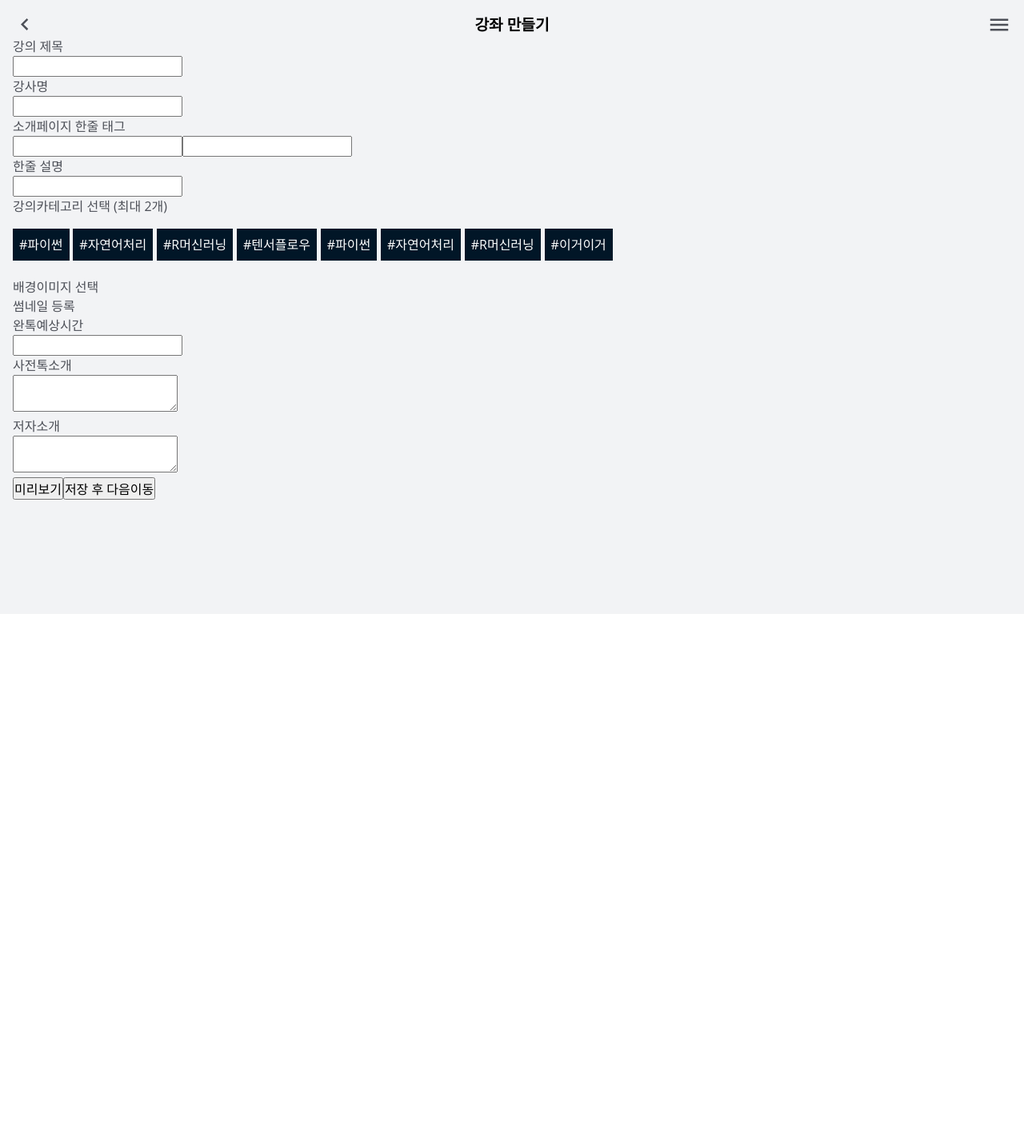
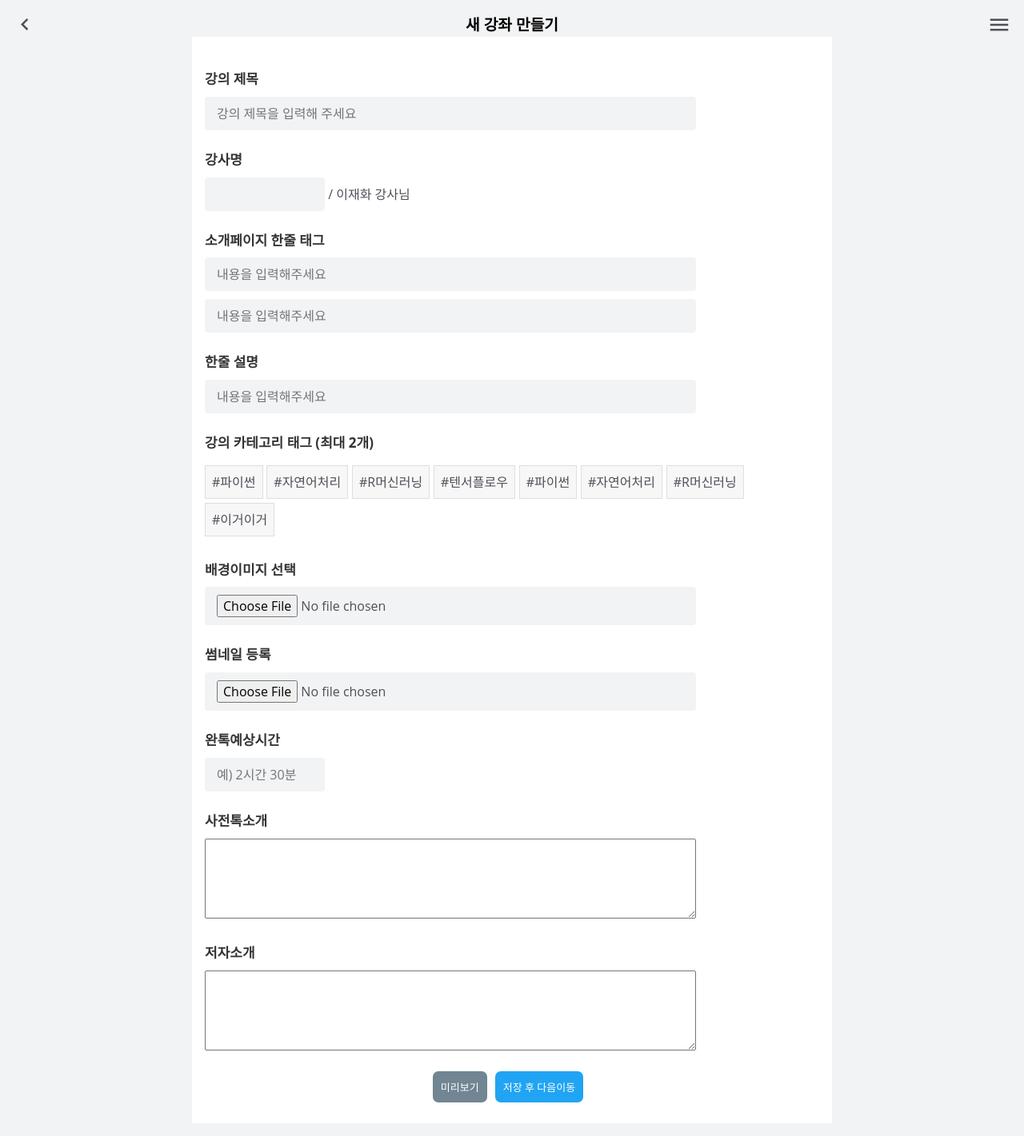
Before and after one commit to syugi/AIRIM, a React app in the folder airim-react/: page /instr/editCourse in a window 1280 px wide. Shown: the whole page at 80% size. Before the commit the page ends 800 px from the top, so only its background shows below. Built offline with nearby package versions, Linux system fonts and the light colour scheme.

Commit message:
add create course

```diff
--- a/airim-react/src/components/common/Layout.js
+++ b/airim-react/src/components/common/Layout.js
@@ -28,7 +28,7 @@ const LayoutBlock = styled.div`
   // margin-top: 96px;
   // margin-bottom: 32px;
   // display: flex;
-  // flex-direction: column;
+  // flex-direction: column;
 `;
 
 const Header = styled.div`
--- a/airim-react/src/components/instr/EditCourse.js
+++ b/airim-react/src/components/instr/EditCourse.js
@@ -3,6 +3,45 @@ import styled, { css } from 'styled-components';
 import { Link } from 'react-router-dom';
 import Layout from 'components/common/Layout';
 import Course from 'components/Course';
+
+const FormContent = styled.form`
+  max-width: 800px;
+background: #ffff;
+  padding: 1em;
+//display: inline-block;
+	//width: auto;
+//	vertical-align: middle;
+margin: 0 auto;
+  h4{
+    margin:25px 0 10px 0;
+    font-size:17px;
+font-weight: bold;
+  }
+
+input{
+  background:#f2f3f5;
+  outline: none;
+  //display: block;
+ // background: rgba(#f2f3f5, 0.1);
+  width: 80%;
+  border: 0;
+  border-radius: 4px;
+  box-sizing: border-box;
+  padding: 10px 15px;
+}
+
+textarea{
+  width: 80%;
+height:100px;
+}
+
+button{
+  margin-right: 10px;
+}
+`;
+
+const FormGroup= styled.form`
+`;
 
 
 const TagsBlock = styled.div`
@@ -13,17 +52,19 @@ const TagsBlock = styled.div`
   //justify-content:space-between;
 `;
 const Tag = styled.div`
-  background: #011627;
+  //background: #011627;
   display: flex;
   align-items: center;
   //display:inline-block;
   padding: 0.5em;
   //margin: 0.4em;
-  color: #ffff;
+ / /color: #ffff;
   cursor: pointer;
   margin-right: 0.3em;
   margin-bottom: 0.3em;
-
+border: 1px solid transparent;
+background-color: #f7f7f7;
+  border-color: #dedede;
 &:hover {
     //background: #83949e;
   }
@@ -31,9 +72,19 @@ const Tag = styled.div`
   ${(props) =>
     props.active &&
     css`
-      background: blue;
+      background: #011627;
+color: #ffff;
     `}
 `;
+
+const ButtonBlock = styled.div`
+ display: flex;
+ text-align:center;
+  margin:20px 0 10px 0;
+  width:100%;
+  justify-content:center;
+`;
+
 
 const EditCourse = () => {
 
@@ -53,27 +104,28 @@ const EditCourse = () => {
       tags.map((tag) =>
         tag.id === selectTag.id
           ? { ...tag, active: !tag.active }
-          : { ...tag, active: false },
+          : tag//{ ...tag, active: false },
       ),
     );
   }
 
   return (
-      <Layout title="강좌 만들기">
-        <div>
-          <div>
-            <div>강의 제목</div>
-            <input type="text"/>
-            <div>강사명</div>
-            <input type="text"/>
+      <Layout title="새 강좌 만들기">
+        <FormContent>
+          <h4>강의 제목</h4>
+          <input type="text" placeholder="강의 제목을 입력해 주세요"/>
 
+          <h4>강사명</h4>
+          <input style={{width:'150px'}} type="text"/> / 이재화 강사님
 
-            <div>소개페이지 한줄 태그</div>
-            <input type="text"/>
-            <input type="text"/>
-            <div>한줄 설명</div>
-            <input type="text"/>
-            <div>강의카테고리 선택 (최대 2개)</div>
+          <h4>소개페이지 한줄 태그</h4>
+          <input style={{marginBottom:'10px'}} type="text" placeholder="내용을 입력해주세요"/>
+          <input type="text" placeholder="내용을 입력해주세요"/>
+
+          <h4>한줄 설명</h4>
+          <input type="text" placeholder="내용을 입력해주세요"/>
+
+          <h4>강의 카테고리 태그 (최대 2개)</h4>
           <TagsBlock>
             {tags.map((tag) => (
               <Tag
@@ -87,20 +139,26 @@ const EditCourse = () => {
             ))}
           </TagsBlock>
 
-            <div>배경이미지 선택</div>
-            <div>썸네일 등록</div>
+          <h4>배경이미지 선택</h4>
+          <input type="file" name="myfiles"/>
 
-            <div>완톡예상시간</div>
-            <input type="text"/>
-            <div>사전톡소개</div>
-            <textarea />
-            <div>저자소개</div>
+          <h4>썸네일 등록</h4>
+          <input type="file" name="myfiles"/>
+
+          <h4>완톡예상시간</h4>
+          <input style={{width:'150px'}} type="text" placeholder="예) 2시간 30분 "/>
+
+          <h4>사전톡소개</h4>
           <textarea />
 
-          </div>
-        <button>미리보기</button>
-          <Link to="/instr/editTalk"><button>저장 후 다음이동</button></Link>
-        </div>
+          <h4>저자소개</h4>
+          <textarea />
+
+          <ButtonBlock>
+            <button className="btn gray">미리보기</button>
+            <Link to= "/instr/EditTalk"><button className="btn blue">저장 후 다음이동               </button></Link> {/*type="submit"*/}
+          </ButtonBlock>
+        </FormContent>
 
       </Layout>
   );
--- a/airim-react/src/components/instr/EditTalk.js
+++ b/airim-react/src/components/instr/EditTalk.js
@@ -1,52 +1,49 @@
 import React, { useState, useEffect } from 'react';
 import useInputs from 'components/common/useInputs';
+import styled, { css } from 'styled-components';
 import Layout from 'components/common/Layout';
 
+
+const EditTalkBlock = styled.div`
+  width: 400px;
+  height: 700px;
+background: #ffff;
+  padding: 1em;
+margin: 10px;
+`;
+const TalkBlock = styled.div`
+`;
+const InputBlock = styled.div`
+  display:flex;
+`;
 const EditTalk = () => {
-  //렌더링 될때마다 호출됨
-  useEffect(() => {
-    console.log('렌더링이 완료되었습니다!');
-    console.log({
-      name,
-      nickname,
-    });
-  });
 
   const [state, onChange] = useInputs({
-    name: '',
-    nickname: '',
+      talks : [{
+        talker: '',
+        type:'',
+        content:'',
+        //file_path:'',
+      }]
   });
 
   const { name, nickname } = state;
 
   return (
     <Layout title="톡만들기">
-      <div>
-        <div>
-          <input
-            name="name"
-            placeholder="이름"
-            onChange={onChange}
-            value={name}
-          />
-          <input
-            name="nickname"
-            placeholder="닉네임"
-            onChange={onChange}
-            value={nickname}
-          />
-        </div>
-        <div>
-          <div>
-            <b>이름: </b>
-            {name}
-          </div>
-          <div>
-            <b>닉네임: </b>
-            {nickname}
-          </div>
-        </div>
-      </div>
+      <EditTalkBlock>
+        <TalkBlock>
+
+        </TalkBlock>
+        <InputBlock>
+        <input
+            name="inputTalk"
+            //onChange={onChange}
+            //value={nickname}
+          />
+          <button className="btn gray">등록</button>
+        </InputBlock>
+      </EditTalkBlock>
     </Layout>
   );
 };
--- a/airim-react/src/styles/utils.scss
+++ b/airim-react/src/styles/utils.scss
@@ -123,6 +123,17 @@ $time: 0.2s;
   .icon + .text {
     padding-left: $spacer;
   }
+
+  &.blue{
+    background: $blue;
+    color: $white;
+  }
+
+  &.gray{
+    background: $dark_gray;
+    color: $white;
+  }
+
 }
 
 .md-icon {
```
Also changed, not shown: airim-react/src/components/instr/EditTalk_copy0.js (added, +54 -0 lines). Lines whose indentation alone changed are shown as unchanged.
